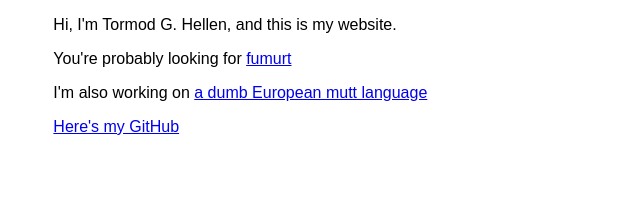
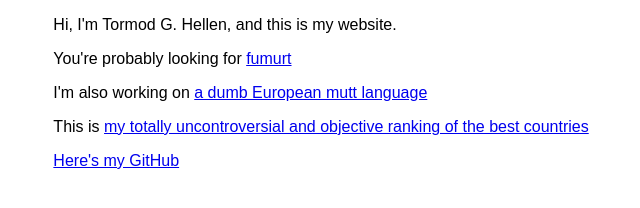
Before and after one commit to tormeh/tormeh.github.io, a plain HTML site: page index.html in a window 1280 px wide. Shown: the whole page, without its empty margins (152-792 px from the left). Drawn offline with Linux system fonts and the light colour scheme.

Commit message:
Add index link.

```diff
--- a/index.html
+++ b/index.html
@@ -17,6 +17,7 @@
 <p>Hi, I'm Tormod G. Hellen, and this is my website.</p>
 <p>You're probably looking for <a href=fumurt.html>fumurt</a></p>
 <p>I'm also working on <a href=muttlang.html>a dumb European mutt language</a></p>
+<p>This is <a href=bestcountries.html>my totally uncontroversial and objective ranking of the best countries</a></p>
 <p><a href=https://github.com/tormeh>Here's my GitHub</a></p>
 
 <script>
```
